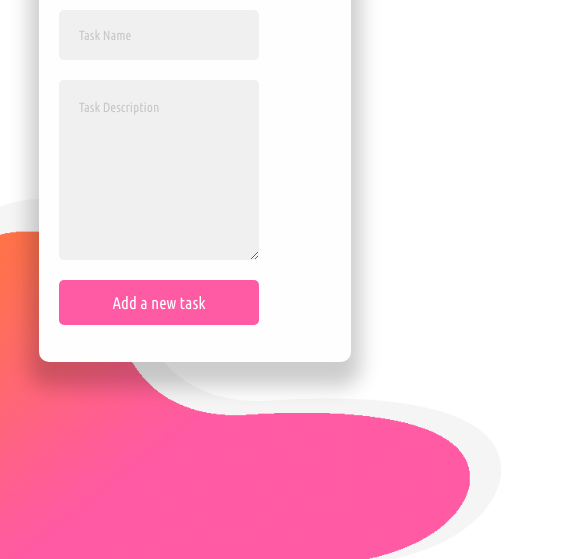
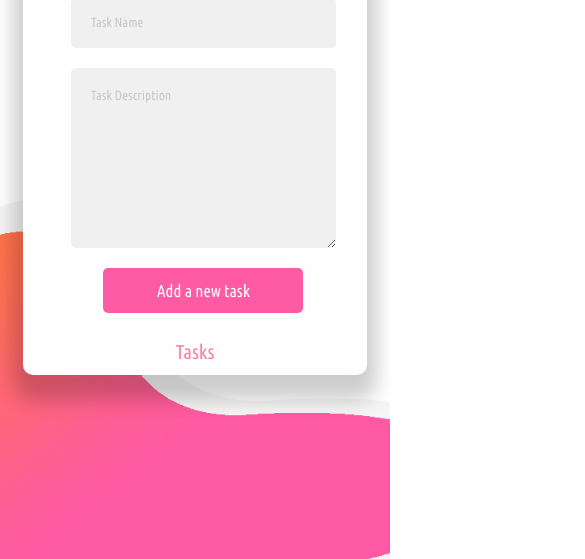
Before and after one commit to JulianaMR22/my-little-tasks, a plain HTML site: page index.html in a window 390 px wide. Shown: the part 285-844 px from the top of the page, 585 px wide, since content can reach past the window. Drawn offline with Linux system fonts and the light colour scheme.

Commit message:
Media Queries para tabla de tareas

```diff
--- a/index.css
+++ b/index.css
@@ -52,7 +52,7 @@ body {
   height: 50px;
   border-radius: 5px;
   border: none;
-   padding: 20px;
+  padding: 20px;
 }
 
 .input_two {
@@ -62,7 +62,7 @@ body {
   border-radius: 5px;
   border: none;
   margin-top: 20px;
-   padding: 20px;
+  padding: 20px;
 }
 
 ::placeholder {
@@ -82,7 +82,6 @@ body {
   font-family: "Ubuntu Condensed", sans-serif;
   font-size: 17px;
   cursor: pointer;
-
 }
 
 .main_content {
@@ -143,7 +142,7 @@ body {
   transform: scale(1.1);
   transition: all 0.3s;
   /* height: 160px; */
-   box-shadow: 0px 15px 20px 10px rgba(0, 0, 0, 0.2);
+  box-shadow: 0px 15px 20px 10px rgba(0, 0, 0, 0.2);
 }
 .note:hover > .sub_note .complete_description,
 .note:hover > .button .note_button {
@@ -172,3 +171,40 @@ body {
   text-transform: capitalize;
   margin: 0;
 }
+
+@media screen and (max-width: 576px) {
+  .container {
+    width: 88%;
+    height: auto;
+    display: flex;
+    flex-direction: column;
+  }
+
+  .container_title {
+    height: auto;
+  }
+
+  .principal {
+    width: 100%;
+  }
+
+  .main_content {
+    width: 100%;
+  }
+
+  .note {
+    width: 100%;
+  }
+
+  .container_inputs {
+    margin-left: 20px;
+  }
+
+  .input_one {
+    width: 265px;
+  }
+
+  .input_two {
+    width: 265px;
+  }
+}
```
Also changed, not shown: index.html (+0 -1 lines).
